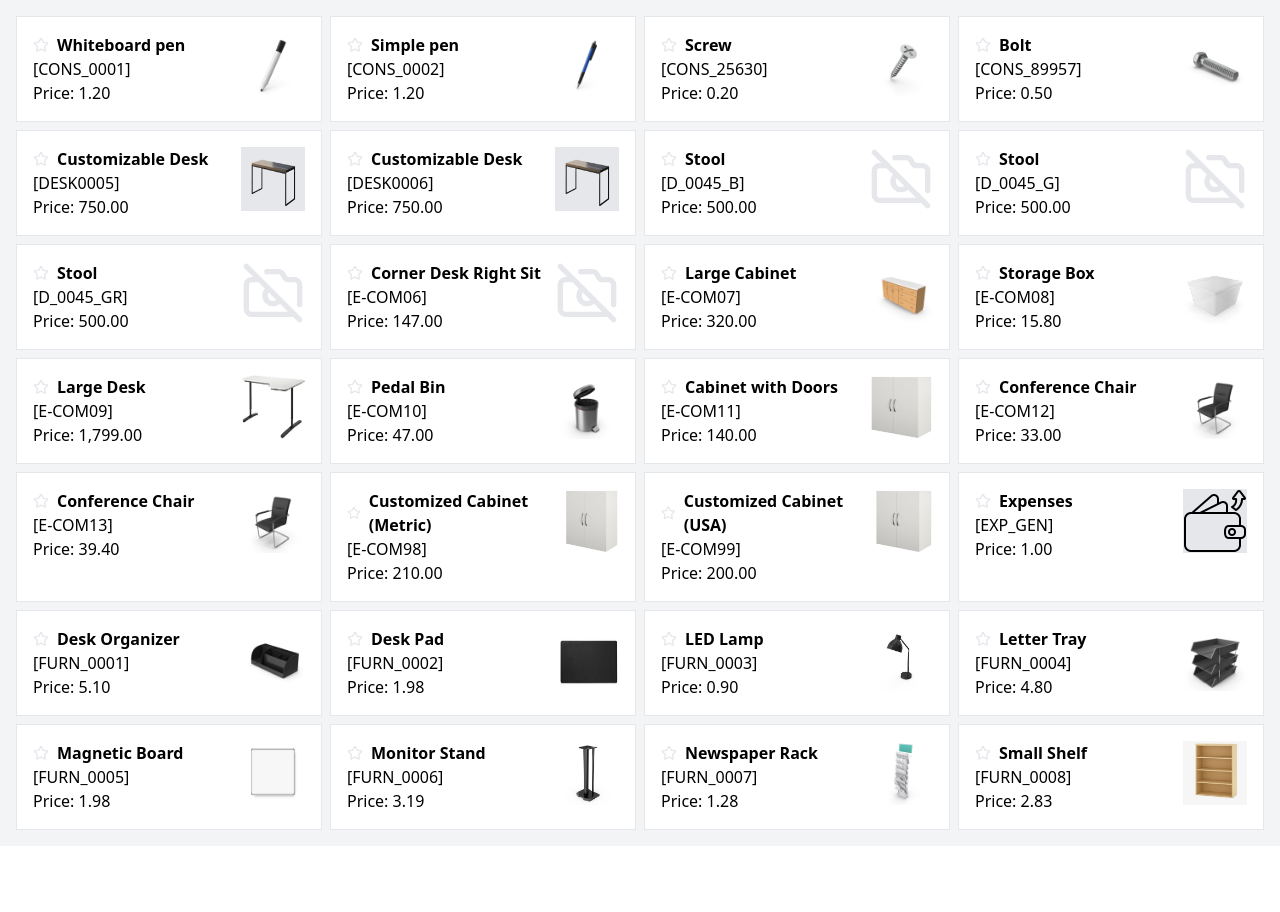
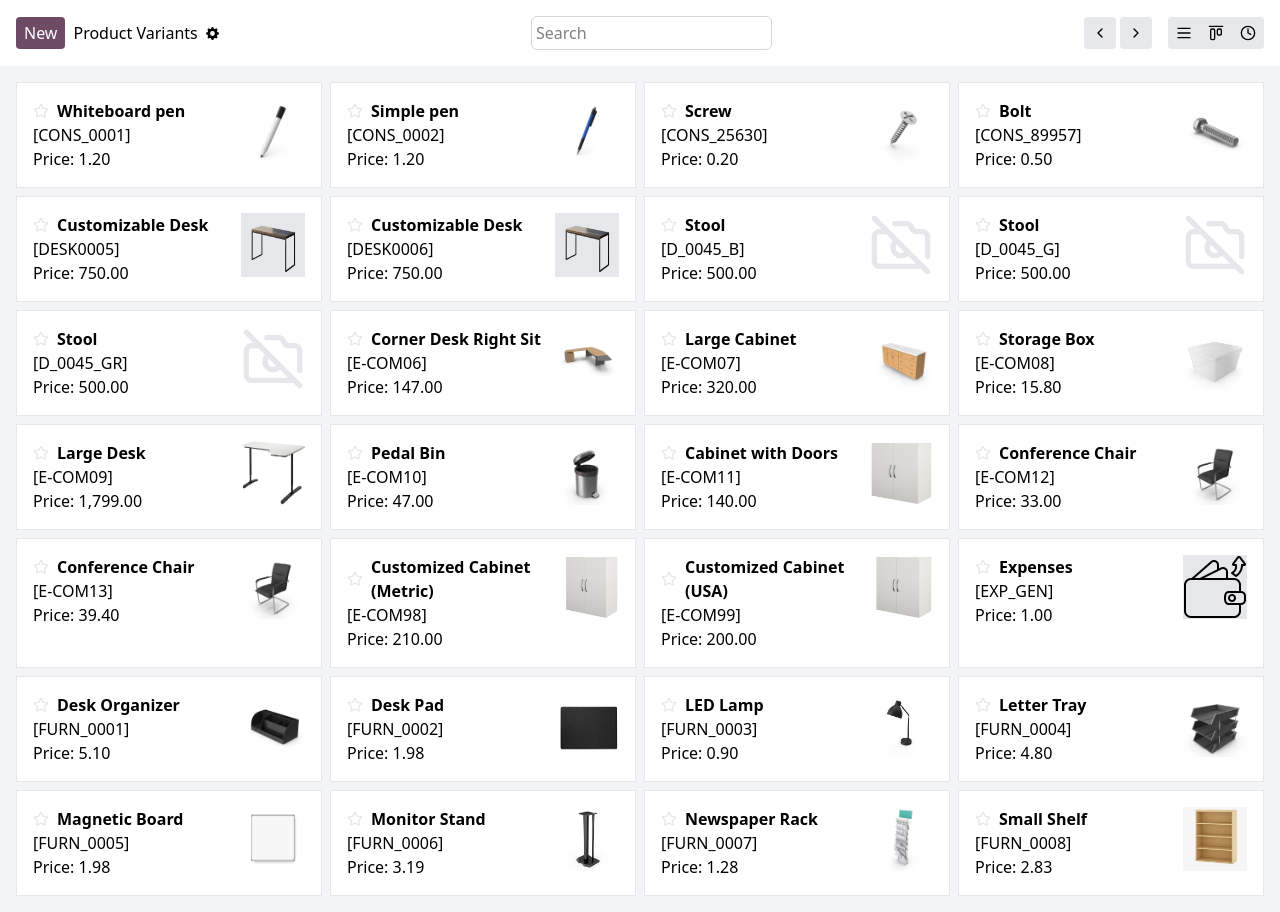
Before and after one commit to sajjad-ag/vuejs-training-design-task, a Vue app: page / in a window 1280 px wide. Before the commit the page ends 846 px from the top, so only its background shows below. Built offline with nearby package versions, Linux system fonts and the light colour scheme.

Commit message:
added navbar

```diff
--- a/src/App.vue
+++ b/src/App.vue
@@ -1,7 +1,11 @@
 <script setup>
 import { RouterView } from "vue-router";
+import Navbar from "./components/Navbar.vue";
 </script>
 
 <template>
+  <header>
+    <Navbar />
+  </header>
   <RouterView class="bg-gray-100" />
 </template>
--- /dev/null
+++ b/src/components/Navbar.vue
@@ -0,0 +1,64 @@
+<script setup lang="ts">
+import {
+  AlignEndHorizontal,
+  AlignJustify,
+  AlignStartHorizontal,
+  ChevronLeft,
+  ChevronRight,
+  Clock,
+  Settings,
+} from "lucide-vue-next";
+</script>
+
+<template>
+  <nav class="bg-white p-4 shadow-md">
+    <div class="flex justify-between">
+      <div class="flex items-center gap-2">
+        <span class="rounded-sm text-white bg-[#6D4B65] px-2 py-1">New</span>
+        <div class="flex items-end gap-2">
+          <span> Product Variants </span>
+          <img
+            src="/gear-fill-svgrepo-com.svg"
+            class="w-[13px] h-[13px] my-auto"
+          />
+        </div>
+      </div>
+      <div>
+        <input
+          type="text"
+          placeholder="Search"
+          class="border border-gray-300 rounded-md p-1"
+        />
+      </div>
+      <div class="flex items-center gap-4">
+        <div class="flex items-center gap-1">
+          <button
+            class="bg-[#E7E8EC] p-2 rounded-sm hover:bg-gray-400 cursor-pointer"
+          >
+            <ChevronLeft class="w-4 h-4" />
+          </button>
+          <button
+            class="bg-[#E7E8EC] p-2 rounded-sm hover:bg-gray-400 cursor-pointer"
+          >
+            <ChevronRight class="w-4 h-4" />
+          </button>
+        </div>
+        <div class="flex items-center">
+          <button
+            class="bg-[#E7E8EC] p-2 rounded-l-sm hover:bg-gray-400 cursor-pointer"
+          >
+            <AlignJustify class="w-4 h-4" />
+          </button>
+          <button class="bg-[#E7E8EC] p-2 hover:bg-gray-400 cursor-pointer">
+            <AlignStartHorizontal class="w-4 h-4" />
+          </button>
+          <button
+            class="bg-[#E7E8EC] p-2 rounded-r-sm hover:bg-gray-400 cursor-pointer"
+          >
+            <Clock class="w-4 h-4" />
+          </button>
+        </div>
+      </div>
+    </div>
+  </nav>
+</template>
--- a/src/components/ProductCard.vue
+++ b/src/components/ProductCard.vue
@@ -8,10 +8,14 @@
     "
   >
     <div>
-      <span class="font-bold flex items-center gap-2">
-        <Star class="w-4 h-4 text-gray-200" />
-        {{ props.name }}
-      </span>
+      <div class="flex items-center gap-2">
+        <button>
+          <Star class="w-4 h-4 text-gray-200" />
+        </button>
+        <span class="font-bold">
+          {{ props.name }}
+        </span>
+      </div>
       <p>{{ props.code }}</p>
       <p>Price: {{ props.price }}</p>
     </div>
--- a/src/views/HomeView.vue
+++ b/src/views/HomeView.vue
@@ -70,6 +70,7 @@ const products = [
     name: "Corner Desk Right Sit",
     code: "[E-COM06]",
     price: "147.00",
+    image: "/images/corner_desk.jpg",
   },
   {
     name: "Large Cabinet",
```
Also changed, not shown: public/gear-fill-svgrepo-com.svg (added), public/images/corner_desk.jpg (added).
